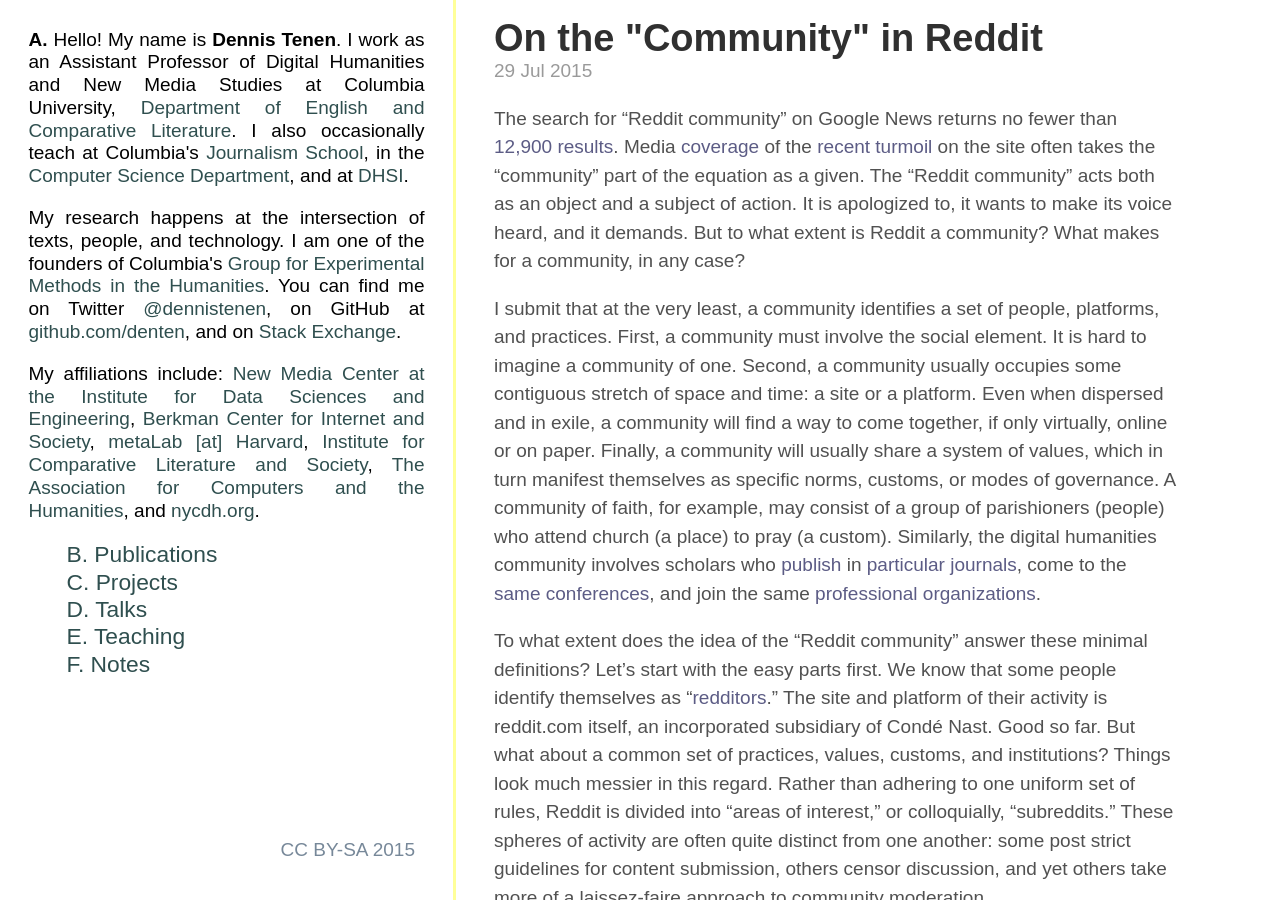
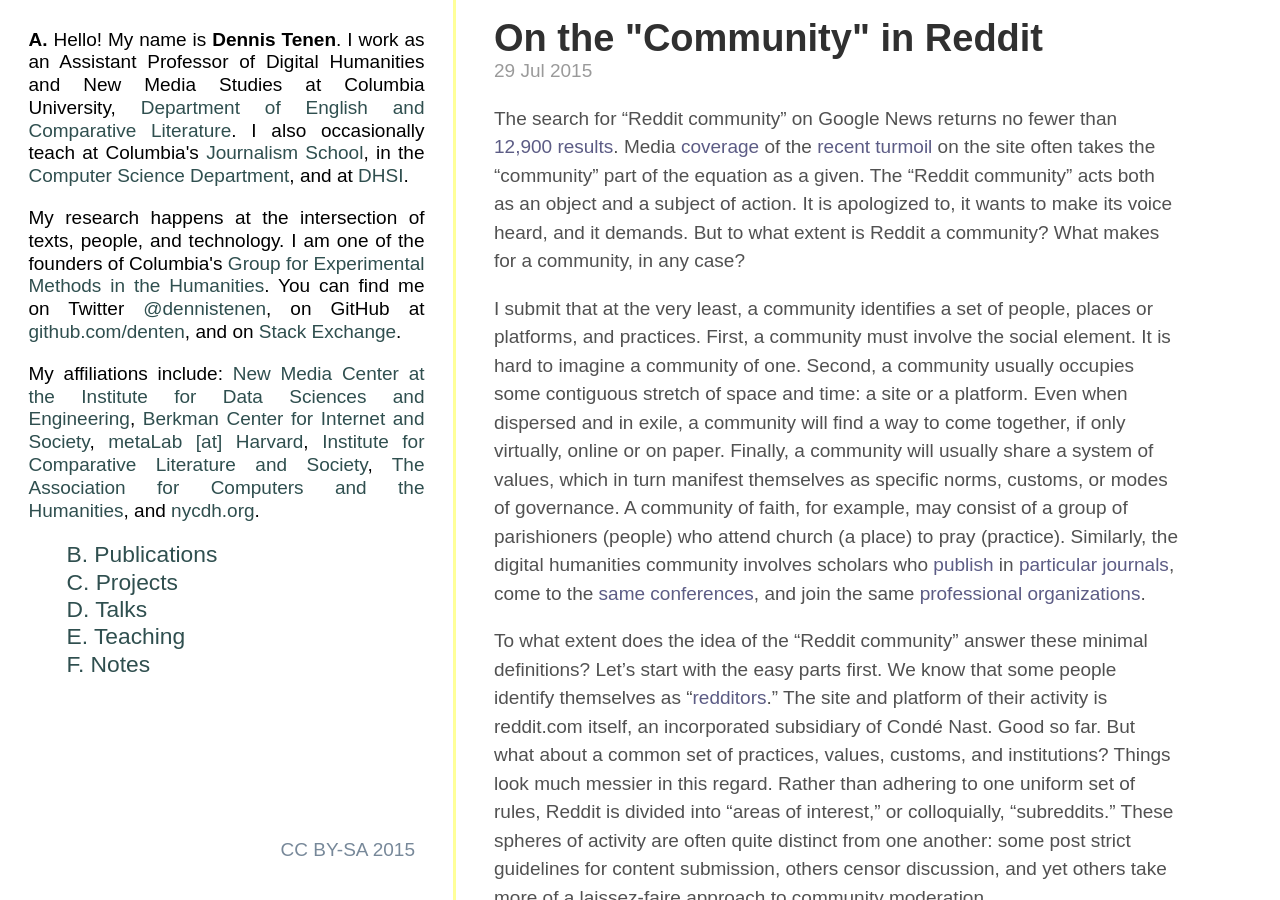
Before and after one commit to denten/denten.github.io, a Jekyll site: the page built from _posts/2015-07-29-reddit-community.md, in a window 1280 px wide and 900 px high. Built offline with Jekyll 4.4.1, drawn with Linux system fonts in a browser that asks for light colours; some web fonts are replaced.

Commit message:
minor updates

```diff
--- a/_posts/2015-07-29-reddit-community.md
+++ b/_posts/2015-07-29-reddit-community.md
@@ -17,15 +17,15 @@
 apologized to, it wants to make its voice heard, and it demands. But to what
 extent is Reddit a community? What makes for a community, in any case?
 
-I submit that at the very least, a community identifies a set of people,
-platforms, and practices. First, a community must involve the social element.
-It is hard to imagine a community of one. Second, a community usually occupies
-some contiguous stretch of space and time: a site or a platform. Even when
-dispersed and in exile, a community will find a way to come together, if only
-virtually, online or on paper. Finally, a community will usually share a system
-of values, which in turn manifest themselves as specific norms, customs, or
-modes of governance. A community of faith, for example, may consist of a group
-of parishioners (people) who attend church (a place) to pray (a custom).
+I submit that at the very least, a community identifies a set of people, places
+or platforms, and practices. First, a community must involve the social
+element.  It is hard to imagine a community of one. Second, a community usually
+occupies some contiguous stretch of space and time: a site or a platform. Even
+when dispersed and in exile, a community will find a way to come together, if
+only virtually, online or on paper. Finally, a community will usually share a
+system of values, which in turn manifest themselves as specific norms, customs,
+or modes of governance. A community of faith, for example, may consist of a
+group of parishioners (people) who attend church (a place) to pray (practice).
 Similarly, the digital humanities community involves scholars who
 [publish](http://llc.oxfordjournals.org/) in
 [particular](http://www.digitalhumanities.org/dhq/)
```
